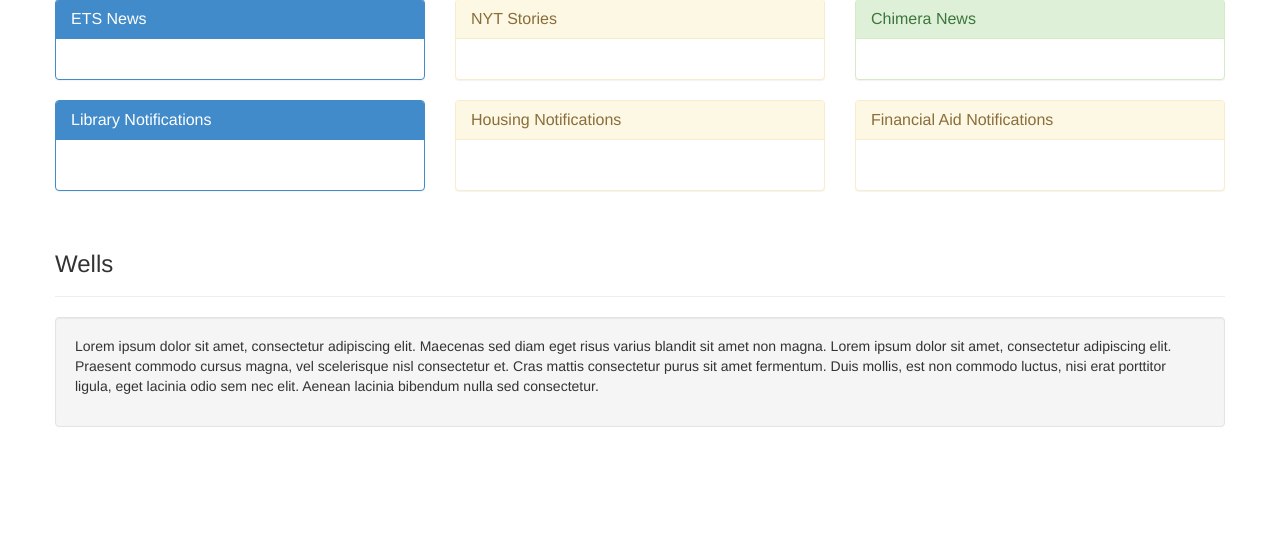
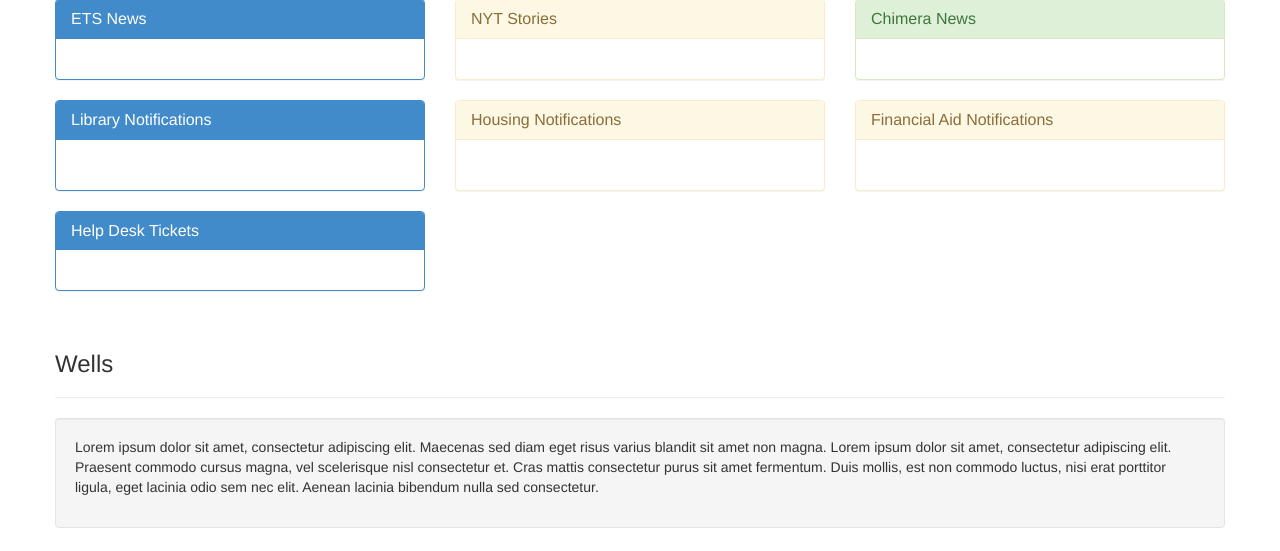
Before and after one commit to shacker/ccademo, a Django app: template templates/dashboard.html in a window 1280 px wide. Shown: the part 177-728 px from the top of the page. Run offline with Django 3.2, Linux system fonts and the light colour scheme; the template is opened without the code that fills it, so the values that code supplies are empty; parts of the project's set-up code (start-up, migrations or seed data) failed here and were passed over; some libraries are stand-ins or nearby versions.

Commit message:
Add "Assigned Tickets" widget

```diff
--- a/apps/dashboard/views.py
+++ b/apps/dashboard/views.py
@@ -1,6 +1,7 @@
 from django.shortcuts import render
 from news.models import News
 from notifications.models import Notification
+from todo.models import Item
 from django.conf import settings
 from django.http import HttpResponseRedirect
 from django.core.urlresolvers import reverse
@@ -73,7 +74,7 @@ def dashboard(request):
     # Financial aid notifications
     finaid_notifs = Notification.objects.filter(user=request.user, resolved=False, source__name="Financial Aid")
 
-
+    tickets = Item.objects.filter(assigned_to=request.user, completed=False)
 
 
 
--- a/templates/dashboard.html
+++ b/templates/dashboard.html
@@ -90,6 +90,19 @@
 			</div>
 		</div>
 
+		<div class="col-sm-4">
+			<div class="panel panel-primary">
+			  <div class="panel-heading"><h3 class="panel-title">Help Desk Tickets</h3></div>
+			  <div class="panel-body">
+			  	<ul>
+			    {% for ticket in tickets %}
+			    	<li><a href="{% url 'todo-task_detail' ticket.id %}">{{ticket.title}}</a></li>
+			    {% endfor %}
+			    </ul>
+			  </div>
+			</div>
+		</div>
+
 	</div>
 
 
--- a/templates/todo/view_task.html
+++ b/templates/todo/view_task.html
@@ -20,14 +20,14 @@
 
     {% ifequal auth_ok 1 %}
 
-        <h2>{{ task }}</h2>
+        <h2>{{ task.title }}</h2>
 
         <form action="" method="POST"  class="form-horizontal" role="form">
         {% csrf_token %}
 
         <div class="panel panel-default">
           <div class="panel-body">
-            <strong>In list:</strong> <a href="{% url 'todo-incomplete_tasks' task.list.id task.list.slug %}" class="showlink">{{ task.list }}</a><br />
+            <strong>In list:</strong> <a href="{% url 'todo-incomplete_tasks' task.list.id task.list.slug %}" class="showlink">{{ task.list.name }}</a><br />
             <strong>Assigned to:</strong> {{ task.assigned_to.first_name }} {{ task.assigned_to.last_name }}<br />
             <strong>Created by:</strong> {{ task.created_by.first_name }} {{ task.created_by.last_name }}<br />
             <strong>Due date:</strong>  {{ task.due_date }}<br />
```
